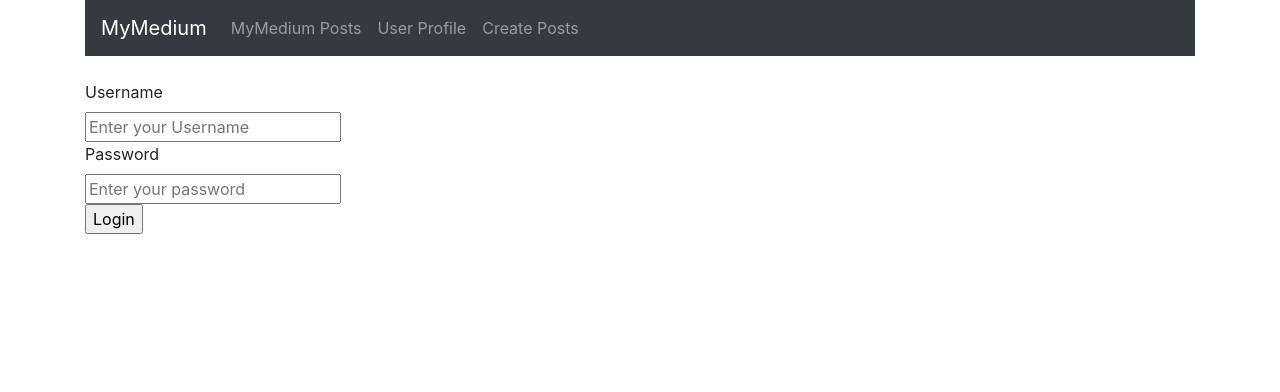
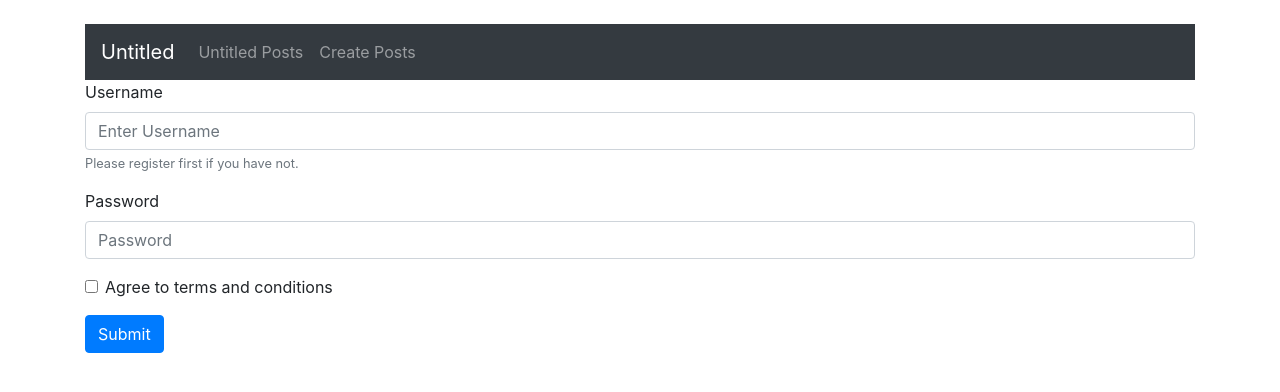
Before and after one commit to MichelleTanoto/MiniMedium, a React (Create React App) app: page /login in a window 1280 px wide. Shown: the top 392 px of the page. Built offline with nearby package versions, Linux system fonts and the light colour scheme; no server answers.

Commit message:
a meaningful changes

```diff
--- a/src/App.js
+++ b/src/App.js
@@ -4,22 +4,22 @@ import Navbar from "./components/navbarComponent";
 import PostsList from "./components/postsListComponent";
 import EditPost from "./components/editPostComponent";
 import CreatePost from "./components/createPostComponent";
-import CreateUser from "./components/createUserComponent";
 import Login from "./components/loginComponent";
+import Register from "./components/registerComponent"
 
 const App = () => {
 
   return(
     <Router>
       <div className="container">
+        <br/>
         <Navbar />
-        <br/>
         <Route path="/" exact component={PostsList} />
          {/* because there is other method using "/" path */}
          <Route path="/edit/:id" component={EditPost} />
         <Route path="/create" component={CreatePost} />
-        <Route path="/user" component={CreateUser} />
         <Route path="/login" component={Login} />
+        <Route path="/register" component={Register} />
         </div>
      </Router>
   )
--- a/src/components/createUserComponent.js
+++ /dev/null
@@ -1,77 +0,0 @@
-import React, {useState, useEffect} from 'react';
-import axios from 'axios';
-
-const CreateUser = () => {
-    const [username, setUsername] = useState('');
-    const [users, setUsers] = useState([]);
-
-    useEffect(() => {
-      axios
-      .get('http://localhost:3001/users/')
-      .then(response => {
-       console.log('Yeet users are fetched!')
-       setUsers(response.data)
-      //  setUsers(response.data.map((data) => users.concat(data)));
-         })
-     }, [])
-
-    const handleUserChange = (event) => {setUsername(event.target.value)}
-
-    const addUser = (event) => {
-        event.preventDefault();
-
-    let flag = false;
-    users.map((user) => {
-         if(user.username == username){flag=true}
-      })
-
-        if(flag){
-          const ans = window.prompt(`${username} already exist. Replace old username with new one?`)
-          if(ans){
-            const user = users.find(user => user.username == username)
-            const changedUser = {username: ans}
-            axios
-            .put(`http://localhost:3001/users/update/${user.id}`,changedUser)
-            .then(response => {
-              setUsers(users.map(u => user.id !== u.id ? u : response.data))
-              console.log("Users are changed!")
-            })
-            .catch(error => console.log("ah shit here we go again"))
-          }
-        }
-
-        else{
-        const newUser = {
-            username: username
-        }
-        axios
-        .post('http://localhost:3001/users/add', newUser)
-        .then((res) => {
-           console.log('Users are created!');
-           setUsername('');
-         });
-        }
-      flag=false;
-  }
-    return (
-      <div>
-        <h3>Create New User</h3>
-        <form onSubmit={addUser}>
-          <div className="form-group">
-            <label>Username: </label>
-            <input  type="text"
-                required
-                className="form-control"
-                value={username}
-                onChange={handleUserChange}
-                />
-          </div>
-          <div className="form-group">
-            <input type="submit" value="Create User" className="btn btn-primary" />
-          </div>
-        </form>
-      </div>
-    )
-  }
-
-export default CreateUser;
--- a/src/components/loginComponent.js
+++ b/src/components/loginComponent.js
@@ -1,5 +1,8 @@
 import React, {useState, useEffect} from 'react';
 import axios from 'axios';
+import {Form, Button} from 'react-bootstrap';
+import { BrowserRouter as Router, Route, Link} from "react-router-dom";
+import Register from "./registerComponent"
 
 const Login = () => {
    const [username, setUsername] = useState('');
@@ -29,31 +32,70 @@ const Login = () => {
    const matchLogin = (event) => {
      event.preventDefault();
      users.map(u => {
-           if(u.username === username){console.log('username already exist.')}
+           if(u.username == username){
+             if(u.password == password){console.log('Successful Login!');}
+             else{console.log('Password does not match!')}
+             return true;}
    })
+   console.log('Please Register first.')
   }
 
-    return (
-        <form onSubmit={matchLogin}>
-        <label>Username</label><br></br>
-        <input
-          name="username"
-          type="text"
-          placeholder="Enter your Username"
-          value={username}
-          onChange={handleUsernameChange}
-        /><br></br>
-        <label>Password</label><br></br>
-        <input
-          name="password"
-          type="text"
-          placeholder="Enter your password"
-          value={password}
-          onChange={handlePasswordChange}
-        /><br></br>
-        <input type="submit" value="Login"/>
-      </form>
-    );
-  }
+  return(
+  <Form onSubmit={matchLogin}>
+  <Form.Group controlId="formBasicEmail">
+    <Form.Label>Username</Form.Label>
+    <Form.Control
+    required
+    type="username"
+    placeholder="Enter Username"
+    value={username}
+    onChange={handleUsernameChange} />
+    <Form.Text className="text-muted">
+      Please register first if you have not.
+    </Form.Text>
+  </Form.Group>
+
+  <Form.Group controlId="formBasicPassword">
+    <Form.Label>Password</Form.Label>
+    <Form.Control
+    required
+    placeholder="Password"
+    value={password}
+    onChange={handlePasswordChange}  />
+  </Form.Group>
+  <Form.Group>
+    <Form.Check
+    required
+    label="Agree to terms and conditions"
+    />
+  </Form.Group>
+  <Button variant="primary" type="submit">
+    Submit
+  </Button>
+</Form>
+  )
+}
+  //   return (
+  //       <form onSubmit={matchLogin}>
+  //       <label>Username</label><br></br>
+  //       <input
+  //         name="username"
+  //         type="text"
+  //         placeholder="Enter your Username"
+  //         value={username}
+  //         onChange={handleUsernameChange}
+  //       /><br></br>
+  //       <label>Password</label><br></br>
+  //       <input
+  //         name="password"
+  //         type="text"
+  //         placeholder="Enter your password"
+  //         value={password}
+  //         onChange={handlePasswordChange}
+  //       /><br></br>
+  //       <input type="submit" value="Login"/>
+  //     </form>
+  //   );
+  // }
 
 export default Login;
--- a/src/components/navbarComponent.js
+++ b/src/components/navbarComponent.js
@@ -4,14 +4,11 @@ import { Link } from 'react-router-dom';
 const Navbar = () => {
     return (
       <nav className="navbar navbar-dark bg-dark navbar-expand-lg">
-        <Link to="/" className="navbar-brand">MyMedium</Link>
+        <Link to="/" className="navbar-brand">Untitled</Link>
         <div className="collpase navbar-collapse">
         <ul className="navbar-nav mr-auto">
         <li className="navbar-item">
-          <Link to="/" className="nav-link">MyMedium Posts</Link>
-          </li>
-          <li className="navbar-item">
-          <Link to="/user" className="nav-link">User Profile</Link>
+          <Link to="/" className="nav-link">Untitled Posts</Link>
           </li>
           <li className="navbar-item">
           <Link to="/create" className="nav-link">Create Posts</Link>
--- /dev/null
+++ b/src/components/registerComponent.js
@@ -0,0 +1,100 @@
+import React, {useState, useEffect} from 'react';
+import axios from 'axios';
+import {Form, Button} from 'react-bootstrap'
+
+const Register = () => {
+    const [username, setUsername] = useState('');
+    const [password, setPassword] = useState('');
+    const [users, setUsers] = useState([]);
+
+    useEffect(() => {
+      axios
+      .get('http://localhost:3001/users/')
+      .then(response => {
+       console.log('Yeet users are fetched!')
+       setUsers(response.data)
+      //  setUsers(response.data.map((data) => users.concat(data)));
+         })
+     }, [])
+
+    const handleUsernameChange = (event) => {setUsername(event.target.value)}
+    const handlePasswordChange = (event) => {setPassword(event.target.value)}
+
+    const addUser = (event) => {
+        event.preventDefault();
+        let exist= false;
+        users.map((user) => {
+            if(user.username == username){console.log('Username already exist, choose another one.'); exist=true; }
+        })
+
+        if(!exist){
+            const newUser = {username: username, password: password}
+            axios
+                .post('http://localhost:3001/users/add', newUser)
+                .then((res) => {
+                   console.log('Users are created!');
+                   setUsername('');
+                   setPassword('');
+                 });
+                }
+                exist=false;
+        }
+
+    //         const user = users.find(user => user.username == username)
+    //         const changedUser = {username: ans}
+    //         axios
+    //         .put(`http://localhost:3001/users/update/${user.id}`,changedUser)
+    //         .then(response => {
+    //           setUsers(users.map(u => user.id !== u.id ? u : response.data))
+    //           console.log("Users are changed!")
+    //         })
+    //         .catch(error => console.log("ah shit here we go again"))
+    //       }
+    //     }
+
+    return (
+  <Form onSubmit={addUser}>
+  <Form.Group controlId="formBasicEmail">
+    <Form.Label>Username</Form.Label>
+    <Form.Control
+    required
+    type="username"
+    placeholder="Enter Username"
+    value={username}
+    onChange={handleUsernameChange} />
+  </Form.Group>
+
+  <Form.Group controlId="formBasicPassword">
+    <Form.Label>Password</Form.Label>
+    <Form.Control
+    required
+    placeholder="Password"
+    value={password}
+    onChange={handlePasswordChange}  />
+  </Form.Group>
+
+  <Button variant="primary" type="submit">
+    Submit
+  </Button>
+</Form>
+    //   <div>
+    //     <h3>Create New User</h3>
+    //     <form onSubmit={addUser}>
+    //       <div className="form-group">
+    //         <label>Username: </label>
+    //         <input  type="text"
+    //             required
+    //             className="form-control"
+    //             value={username}
+    //             onChange={handleUserChange}
+    //             />
+    //       </div>
+    //       <div className="form-group">
+    //         <input type="submit" value="Create User" className="btn btn-primary" />
+    //       </div>
+    //     </form>
+    //   </div>
+    )
+  }
+
+export default Register;
--- a/src/models/userModel.js
+++ b/src/models/userModel.js
@@ -8,6 +8,11 @@ const userSchema = new mongoose.Schema({
       trim: true,
       minlength: 3
     },
+    password: {
+      type: String,
+      required: true,
+      minlength: 3
+    }
   });
 
 userSchema.set('toJSON', {
--- a/src/routes/users.js
+++ b/src/routes/users.js
@@ -8,10 +8,11 @@ userRouter.route('/').get((req, res,next) => {
     .catch(error => next(error))
 });
 
-userRouter.route('/add').post((req, res, next) => {
+userRouter.post('/add',(req, res, next) => {
   const username = req.body.username;
+  const password = req.body.password;
 
-  const newUser = new User({username});
+  const newUser = new User({username, password});
 
   newUser.save()
     .then(() => res.json('User added!'))
@@ -23,6 +24,7 @@ userRouter.put('/update/:id', (request, response, next) => {
 
   const user = {
     username: body.username,
+    password: body.password
   }
 
   User.findByIdAndUpdate(request.params.id, user, { new: true })
```
Also changed, not shown: 1 other file (tests, documents, lock files or other folders).
